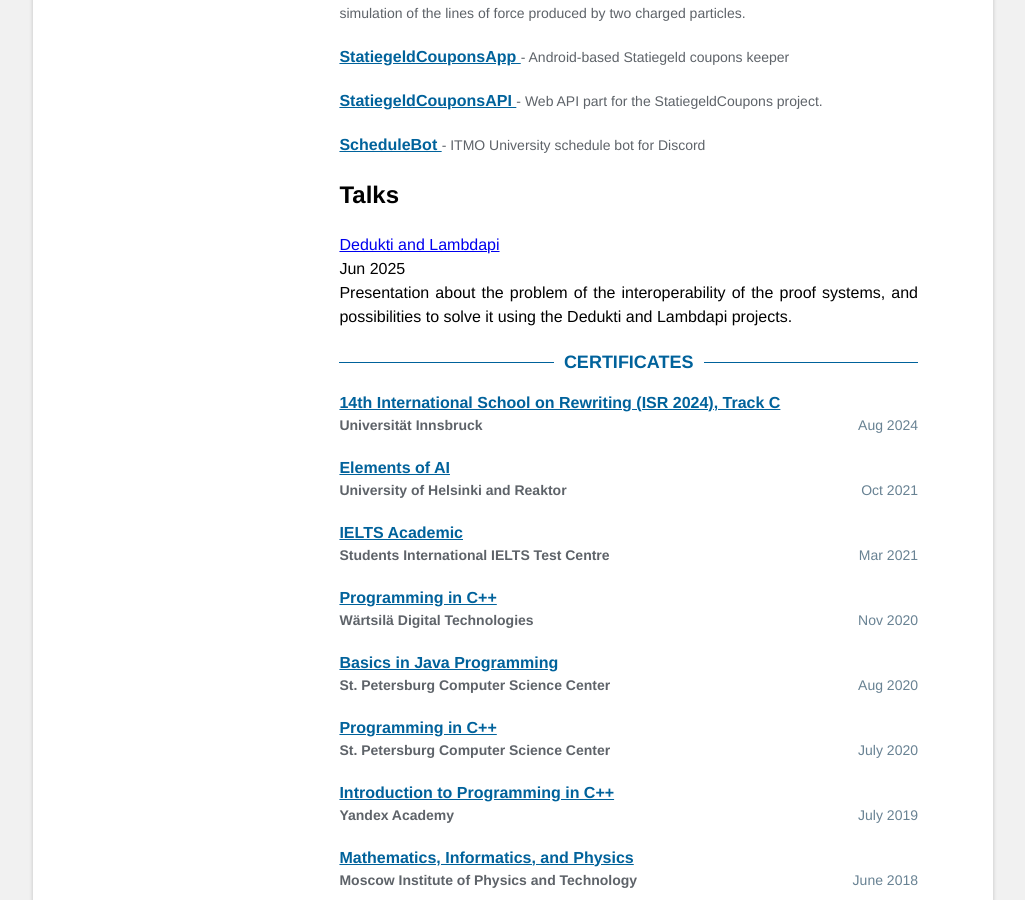
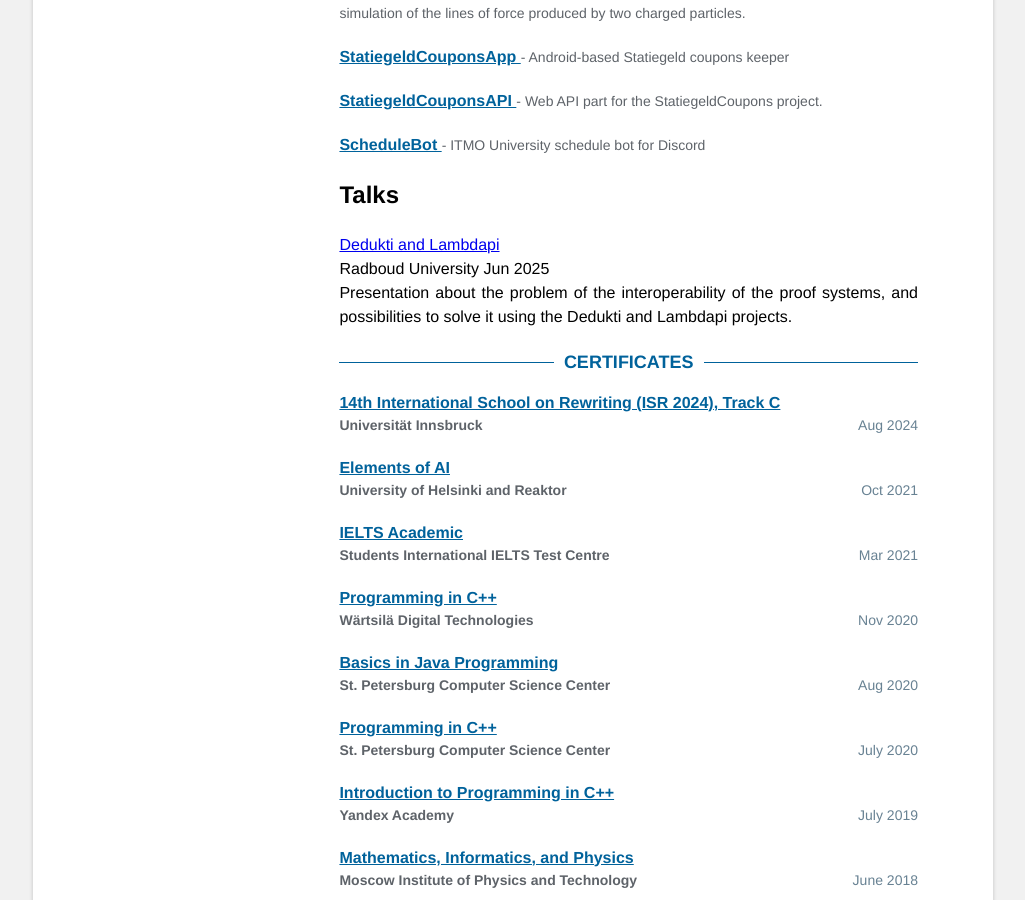
Before and after one commit to mikhirurg/mikhirurg.github.io, a Jekyll site: the page built from index.html, in a window 1280 px wide and 900 px high, scrolled down 1850 px. Shown: the whole window, without its empty margins (127-1152 px from the left). Built offline with Jekyll 4.4.1, drawn with Linux system fonts in a browser that asks for light colours.

Commit message:
Update data.yml

```diff
--- a/_data/data.yml
+++ b/_data/data.yml
@@ -143,6 +143,7 @@
 
 talks:
   - time: Jun 2025
+    organization: Radboud University
     title: Dedukti and Lambdapi
     link: https://www.cs.ru.nl/~freek/courses/pa-2024/slides/dedukti.pdf
     details: |
```
